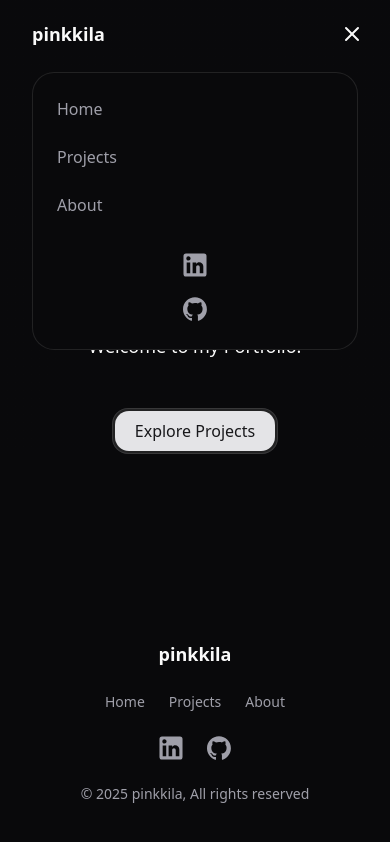
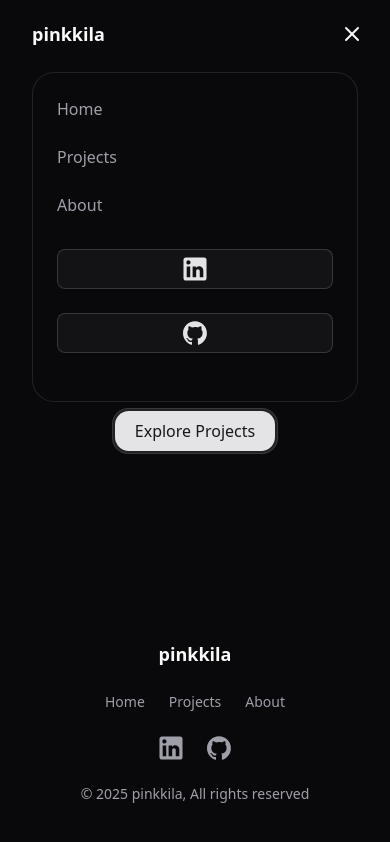
Before and after one commit to pinkkila/pinkkila-website, a React (Vite) app: page / in a window 390 px wide. Both pictures are taken after a click on the button "Open Menu". Built offline with nearby package versions, Linux system fonts and the light colour scheme.

Commit message:
add different button style to header when mobile

```diff
--- a/src/components/Header.tsx
+++ b/src/components/Header.tsx
@@ -74,12 +74,36 @@ export const Header = () => {
                   ))}
                 </ul>
               </div>
-              <div className="flex w-full flex-col space-y-3 sm:flex-row sm:gap-3 sm:space-y-0 md:w-fit">
+              <div className="flex w-full flex-col space-y-6 sm:flex-row sm:gap-3 sm:space-y-0 md:w-fit">
+                <Button
+                  asChild
+                  variant="outline"
+                  size="lg"
+                  className="sm:hidden"
+                >
+                  <a
+                    href="https://www.linkedin.com/in/pinkkila/"
+                    target="_blank"
+                    rel="noopener noreferrer"
+                    aria-label="LinkedIn"
+                    className="text-primary block">
+                    <svg
+                      className="size-6 scale-[1.28]"
+                      xmlns="http://www.w3.org/2000/svg"
+                      width="1em"
+                      height="1em"
+                      viewBox="0 0 24 24">
+                      <path
+                        fill="currentColor"
+                        d="M19 3a2 2 0 0 1 2 2v14a2 2 0 0 1-2 2H5a2 2 0 0 1-2-2V5a2 2 0 0 1 2-2zm-.5 15.5v-5.3a3.26 3.26 0 0 0-3.26-3.26c-.85 0-1.84.52-2.32 1.3v-1.11h-2.79v8.37h2.79v-4.93c0-.77.62-1.4 1.39-1.4a1.4 1.4 0 0 1 1.4 1.4v4.93zM6.88 8.56a1.68 1.68 0 0 0 1.68-1.68c0-.93-.75-1.69-1.68-1.69a1.69 1.69 0 0 0-1.69 1.69c0 .93.76 1.68 1.69 1.68m1.39 9.94v-8.37H5.5v8.37z"></path>
+                    </svg>
+                  </a>
+                </Button>
                 <Button
                   asChild
                   variant="link"
                   size="sm"
-                  className="text-muted-foreground hover:text-primary"
+                  className="text-muted-foreground hover:text-primary hidden sm:flex sm:items-center"
                 >
                   <a
                     href="https://www.linkedin.com/in/pinkkila/"
@@ -99,11 +123,37 @@ export const Header = () => {
                     </svg>
                   </a>
                 </Button>
+
+
+                <Button
+                  asChild
+                  variant="outline"
+                  size="lg"
+                  className="sm:hidden"
+                >
+                  <a
+                    href="https://github.com/pinkkila"
+                    target="_blank"
+                    rel="noopener noreferrer"
+                    aria-label="GitHub"
+                    className="text-primary block">
+                    <svg
+                      className="size-6"
+                      xmlns="http://www.w3.org/2000/svg"
+                      width="1em"
+                      height="1em"
+                      viewBox="0 0 98 96">
+                      <path
+                        fill="currentColor"
+                        d="M48.854 0C21.839 0 0 22 0 49.217c0 21.756 13.993 40.172 33.405 46.69 2.427.49 3.316-1.059 3.316-2.362 0-1.141-.08-5.052-.08-9.127-13.59 2.934-16.42-5.867-16.42-5.867-2.184-5.704-5.42-7.17-5.42-7.17-4.448-3.015.324-3.015.324-3.015 4.934.326 7.523 5.052 7.523 5.052 4.367 7.496 11.404 5.378 14.235 4.074.404-3.178 1.699-5.378 3.074-6.6-10.839-1.141-22.243-5.378-22.243-24.283 0-5.378 1.94-9.778 5.014-13.2-.485-1.222-2.184-6.275.486-13.038 0 0 4.125-1.304 13.426 5.052a46.97 46.97 0 0 1 12.214-1.63c4.125 0 8.33.571 12.213 1.63 9.302-6.356 13.427-5.052 13.427-5.052 2.67 6.763.97 11.816.485 13.038 3.155 3.422 5.015 7.822 5.015 13.2 0 18.905-11.404 23.06-22.324 24.283 1.78 1.548 3.316 4.481 3.316 9.126 0 6.6-.08 11.897-.08 13.526 0 1.304.89 2.853 3.316 2.364 19.412-6.52 33.405-24.935 33.405-46.691C97.707 22 75.788 0 48.854 0z"></path>
+                    </svg>
+                  </a>
+                </Button>
                 <Button
                   asChild
                   variant="link"
                   size="sm"
-                  className="text-muted-foreground hover:text-primary"
+                  className="text-muted-foreground hover:text-primary hidden sm:flex sm:items-center"
                 >
                   <a
                     href="https://github.com/pinkkila"
```
